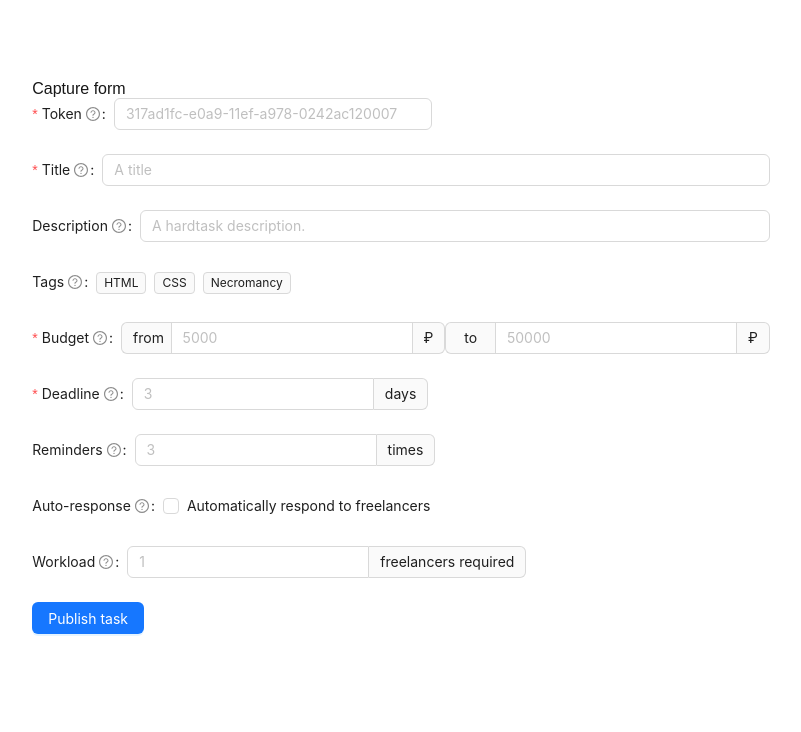
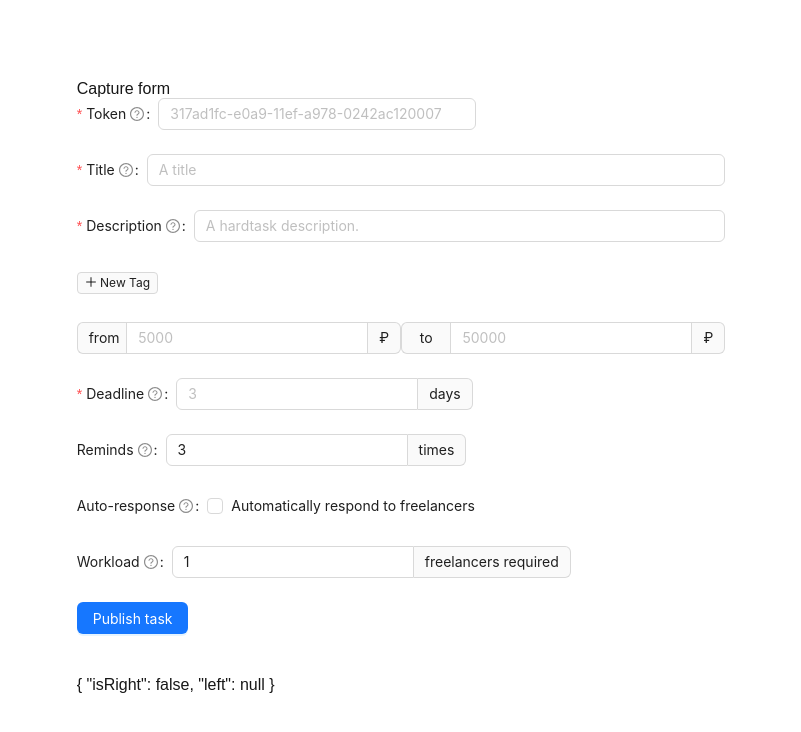
Before and after one commit to Renegatto/hardtask-test, a Next.js app: page / in a window 1280 px wide. Shown: the top 732 px of the page, without its empty margins (239-1040 px from the left). Built offline with nearby package versions, Linux system fonts and the light colour scheme.

Commit message:
Make basic form that works

```diff
--- a/src/app/capture-form/endpoint-data.ts
+++ b/src/app/capture-form/endpoint-data.ts
@@ -1,22 +1,41 @@
 import {z} from 'zod';
 
-export type Task = {
-  token: string, //uuid
-  title: string,
-  description: string,
-  tags: string[],
-  budget_from: number,
-  budget_to: number,
-  deadline: number,
-  reminds?: number,
-  all_auto_responses: boolean,
-  rules: {
-    budget_from: number,
-    budget_to: number,
-    qty_freelancers: number,
-    deadline_days: number,
-  },
-}
+const taskSchema = z.object({
+  token: z.string().uuid(), //uuid
+  title: z.string(),
+  description: z.string(),
+  tags: z.array(z.string()),
+  budget_from: z.number().nonnegative(),
+  budget_to: z.number().nonnegative(),
+  deadline: z.number().positive(),
+  reminds: z.number().nonnegative(),
+  all_auto_responses: z.boolean().optional(),
+  rules: z.object({
+    budget_from: z.number().nonnegative(),
+    budget_to: z.number().nonnegative(),
+    qty_freelancers: z.number().positive(),
+    deadline_days: z.number().positive(),
+  }),
+})
+
+export type Task = z.infer<typeof taskSchema>
+//  {
+//   token: string, //uuid
+//   title: string,
+//   description?: string,
+//   tags: string[],
+//   budget_from: number,
+//   budget_to: number,
+//   deadline: number,
+//   reminds?: number,
+//   all_auto_responses: boolean,
+//   rules: {
+//     budget_from: number,
+//     budget_to: number,
+//     qty_freelancers: number,
+//     deadline_days: number,
+//   },
+// }
 
 export const publishedTaskSchema = z.object({
   ok: z.string(),
@@ -58,8 +77,11 @@ const taskQueryParams = (task: Task): TaskQueryParams => ({
   budget_from: task.budget_from.toString(),
   budget_to: task.budget_to.toString(),
   deadline: task.deadline.toString(),
-  ...task.reminds ? { reminds: Math.round(task.reminds).toString() } : {},
-  all_auto_responses: task.all_auto_responses.toString(),
+  reminds: Math.round(task.reminds).toString(),
+  ...optional(
+    'all_auto_responses',
+    typeof task.all_auto_responses !== 'undefined' ? task.all_auto_responses.toString() : undefined
+  ),
   rules: JSON.stringify(task.rules),
 })
 
@@ -68,7 +90,8 @@ export const makeQuery = (toPublish: Task): string =>
     ENDPOINT_URL
   }?${
     Object.entries(taskQueryParams(toPublish))
-    .map(([queryParam, value]) => `${queryParam}=${encodeURIComponent(value)}`)
+    .filter(([_, value]) => typeof value !== 'undefined')
+    .map(([queryParam, value]: [string,string]) => `${queryParam}=${encodeURIComponent(value)}`)
     .join('&')
   }`
 
@@ -87,3 +110,14 @@ const parsePublishedTask = (published: unknown): Either<Error,PublishedTask> =>
     ? { isRight: true, right: parsed.data }
     : { isRight: false, left: parsed.error }
 }
+
+const optional = <K extends string,T>(
+  key: K,
+  value: T,
+): { [key in K]?: NonNullable<T> } => {
+  if (value != undefined) {
+    return { [key as K]: value } as { [key in K]?: NonNullable<T>}
+  } else {
+    return {}
+  }
+}
--- a/src/app/capture-form/index.tsx
+++ b/src/app/capture-form/index.tsx
@@ -14,10 +14,17 @@ export const CaptureForm: FC<CaptureFormProps> = ({publishTask, Form}) => {
      left: null,
   })
   const handleSubmit = useCallback(async (task: Task) => {
-    setPublished({ isRight: true, right: await publishTask(task) })
+    console.log('publishing',task)
+    const newPublished: Option<Either<Error,PublishedTask>> =
+      { isRight: true, right: await publishTask(task) }
+    setPublished(newPublished)
+    console.log('new',newPublished)
   },[])
   return <>
     Capture form
-    <><Form onSubmit={handleSubmit}/></>
+    <><Form onSubmit={handleSubmit}/>
+      <br/>
+      {JSON.stringify(published,null,2)}
+    </>
   </>
 }
--- /dev/null
+++ b/src/app/capture-form/tags.tsx
@@ -0,0 +1,68 @@
+import { Input, Tag } from "antd";
+import { FC, useState } from "react";
+import { PlusOutlined } from '@ant-design/icons';
+
+const useKey = (): {
+  newKey: (withKey: (key: number) => void) => void
+} => {
+  const [i,setI] = useState(0)
+  return {
+    newKey: withKey => {
+      setI(i + 1)
+      withKey(i)
+    }
+  }
+}
+
+export const TaskTags: FC<{setValues: (tags: string[]) => void}> = ({setValues}) => {
+  const {newKey} = useKey()
+  const [tags, setTags] = useState<{tag: string, key: number}[]>([])
+  const handleAddTag = (tag: string) => {
+    newKey(key => {
+      const updated = [...tags,{tag, key}]
+      setTags(updated)
+      setValues(updated.map(tag => tag.tag))
+    })
+  }
+  const handleDeleteTag = (toRemove: number) => {
+    const updated = tags.filter(({key}) => key !== toRemove)
+    setTags(updated)
+    setValues(updated.map(tag => tag.tag))
+  }
+  return <>
+   {  tags.map(({tag,key}) => {
+        return <Tag key={key} closeIcon onClose={() => handleDeleteTag(key)}>{tag} {key}</Tag>
+      })
+    }
+    <NewTag newTag={handleAddTag}/>
+  </>
+}
+
+
+const NewTag: FC<{newTag: (tag: any) => void}> = ({
+  newTag,
+}) => {
+  const [showInput, setShowInput] = useState(false);
+  const [tag, setTag] = useState('')
+  const handleNewTag = () => {
+    setShowInput(false)
+    newTag(tag)
+    setTag('')
+  }
+  return showInput ? (
+    <Input
+      // ref={inputRef}
+      type="text"
+      size="small"
+      style={{ width: 78 }}
+      // value={inputValue}
+      onChange={evt => setTag(evt.currentTarget.value)}
+      // onBlur={handleInputConfirm}
+      onPressEnter={handleNewTag}
+    />
+  ) : (
+    <Tag onClick={() => setShowInput(true)}>
+      <PlusOutlined /> New Tag
+    </Tag>
+  )
+}
--- a/src/app/capture-form/task-form.tsx
+++ b/src/app/capture-form/task-form.tsx
@@ -1,19 +1,34 @@
-import { FC } from "react";
+import { FC, useEffect, useState } from "react";
 import { Task } from "./endpoint-data";
-import { Button, Checkbox, Form, Input, InputNumber, Radio, Tag, Tooltip } from "antd";
+import { Button, Checkbox, Flex, Form, Input, InputNumber, List, Radio, Tag, Tooltip } from "antd";
+import { z } from "zod";
+import { PlusOutlined } from '@ant-design/icons';
+import { TaskTags } from "./tags";
 
 export type TaskFormProps = {
   onSubmit: (submitted: Task) => void,
 }
 const UUID_PLACEHOLDER = "317ad1fc-e0a9-11ef-a978-0242ac120007"
 
-export const TaskForm: FC<TaskFormProps> = () => {
-
-  return <Form>
+export const TaskForm: FC<TaskFormProps> = ({onSubmit}) => {
+  const BUDGET_FROM_FIELD = 'budgetFrom'
+  const [form] = Form.useForm()
+  useEffect(() => {
+    form.setFieldValue('tags',[])
+  },[])
+  const minBudget = Form.useWatch<number | undefined>(BUDGET_FROM_FIELD, form);
+  console.log(minBudget)
+  const handleSubmit = (o: unknown): void => {
+    const task = formToTask(formSchema.parse(o))
+    console.log(task)
+    onSubmit(task)
+  }
+  return <Form form={form} onFinish={handleSubmit}>
     <Form.Item
+      name='token'
       label="Token"
       tooltip="UUID v4 token of the task"
-      required={true}
+      rules={[{required: true, message: 'Please specify task ID'}]}
     >
       <Input
         placeholder={UUID_PLACEHOLDER}
@@ -21,77 +36,95 @@ export const TaskForm: FC<TaskFormProps> = () => {
       />
     </Form.Item>
     <Form.Item
+      name='title'
       label="Title"
       tooltip="Hardtask title"
-      required={true}
+      rules={[{required: true, message: 'Please specify the task title'}]}
     >
       <Input
         placeholder='A title'
       />
     </Form.Item>
     <Form.Item
+      name='description'
       label="Description"
       tooltip="Detailed description of the task."
+      rules={[{required: true, message: 'Please specify the task description'}]}
     >
       <Input
         placeholder='A hardtask description.'
       />
     </Form.Item>
     <Form.Item
-      label="Tags"
-      tooltip="Tags that can help to find this task."
+      name='tags'
     >
-      <Tag>HTML</Tag>
-      <Tag>CSS</Tag>
-      <Tag>Necromancy</Tag>
+      <TaskTags setValues={tags => form.setFieldValue('tags',tags)}/>
     </Form.Item>
+    <Flex>
       <Form.Item
-      label="Budget"
-      tooltip="An acceptable budget for the task."
-      required={true}
+        name={BUDGET_FROM_FIELD}
+        rules={[{required: true, message: 'Please specify the minimal budget'}]}
       >
         <InputNumber
           addonBefore={<div style={{width: `3ch`}}>from</div>}
           style={{gridArea: 'from'}}
+          min={0}
           step={1000}
           addonAfter="₽"
           placeholder='5000'
         />
+      </Form.Item>
+      <Form.Item
+        name='budgetTo'
+        rules={[{
+          required: true,
+          message: 'Please specify the maximal budget',
+        }, {
+          min: minBudget || 0,
+          type: 'number',
+          message: 'Max budget can not be less than min budget'
+        }]}
+      >
         <InputNumber
           addonBefore={<div style={{width: `3ch`}}>to</div>}
           style={{gridArea: 'to'}}
           step={1000} // maybe sync values with 'from' so it is never less
           addonAfter="₽"
+          min={0}
           placeholder='50000'
         />
       </Form.Item>
+    </Flex>
     <Form.Item
+      name='deadlineDays'
       label='Deadline'
       tooltip='Deadline in days.'
-      required={true}
+      rules={[{required: true, message: 'Please specify the task deadline'}]}
     >
-      <InputNumber placeholder='3' addonAfter={<>days</>} />
+      <InputNumber min={1} placeholder='3' addonAfter={<>days</>} />
     </Form.Item>
     <Form.Item
-      label='Reminders'
-      required={false}
+      name='reminds'
+      label='Reminds'
+      initialValue={3}
       tooltip='How many times to remind the applicant about the deadline.'
     >
-      <InputNumber placeholder='3' addonAfter={<>times</>} />
+      <InputNumber min={0}  addonAfter='times' />
     </Form.Item>
     <Form.Item
+      name='allAutoResponses'
       label='Auto-response'
-      required={false}
       tooltip='Whether to automatically response to freelancers or not.'
     >
-      <Checkbox>Automatically respond to freelancers</Checkbox>
+      <Checkbox checked={false}>Automatically respond to freelancers</Checkbox>
     </Form.Item>
     <Form.Item
+      name='freelancers'
       label='Workload'
-      required={false}
+      initialValue={1}
       tooltip='How many freelancers needed to get the work done.'
     >
-      <InputNumber placeholder='1' addonAfter='freelancers required' />
+      <InputNumber min={1} addonAfter='freelancers required' />
     </Form.Item>
     <Form.Item label={null}>
       <Button type="primary" htmlType="submit">
@@ -100,3 +133,32 @@ export const TaskForm: FC<TaskFormProps> = () => {
     </Form.Item>
   </Form>
 }
+
+const formSchema = z.object({
+  token: z.string().uuid(), //uuid
+  title: z.string(),
+  description: z.string(),
+  tags: z.array(z.string()),
+  budgetFrom: z.number().nonnegative(),
+  budgetTo: z.number().nonnegative(),
+  deadlineDays: z.number().positive(),
+  reminds: z.number().nonnegative(),
+  allAutoResponses: z.boolean().optional(),
+  freelancers: z.number().positive(),
+})
+type SubmittedForm = z.infer<typeof formSchema>
+
+const formToTask = (submitted: SubmittedForm): Task => ({
+  ...submitted,
+  budget_from: submitted.budgetFrom,
+  budget_to: submitted.budgetTo,
+  deadline: submitted.deadlineDays,
+  rules: {
+      budget_from: submitted.budgetFrom,
+      budget_to: submitted.budgetTo,
+      qty_freelancers: submitted.freelancers,
+      deadline_days: submitted.deadlineDays,
+  },
+  reminds: submitted.reminds,
+  all_auto_responses: submitted.allAutoResponses,
+})
--- a/src/app/page.tsx
+++ b/src/app/page.tsx
@@ -3,13 +3,14 @@ import { FC } from "react";
 import { CaptureForm } from "./capture-form";
 import styles from "./page.module.css";
 import { TaskForm } from "./capture-form/task-form";
+import { publishTask } from "./capture-form/endpoint-data";
 
 export default function Home() {
   return (
     <div className={styles["page"]}>
       <main className={styles["main"]}>
         <CaptureForm
-          publishTask={async () => ({ isRight: false, left: new Error('Not implemented') })}
+          publishTask={publishTask}
           Form={TaskForm}
         />
       </main>
```
Lines whose indentation alone changed are shown as unchanged.
